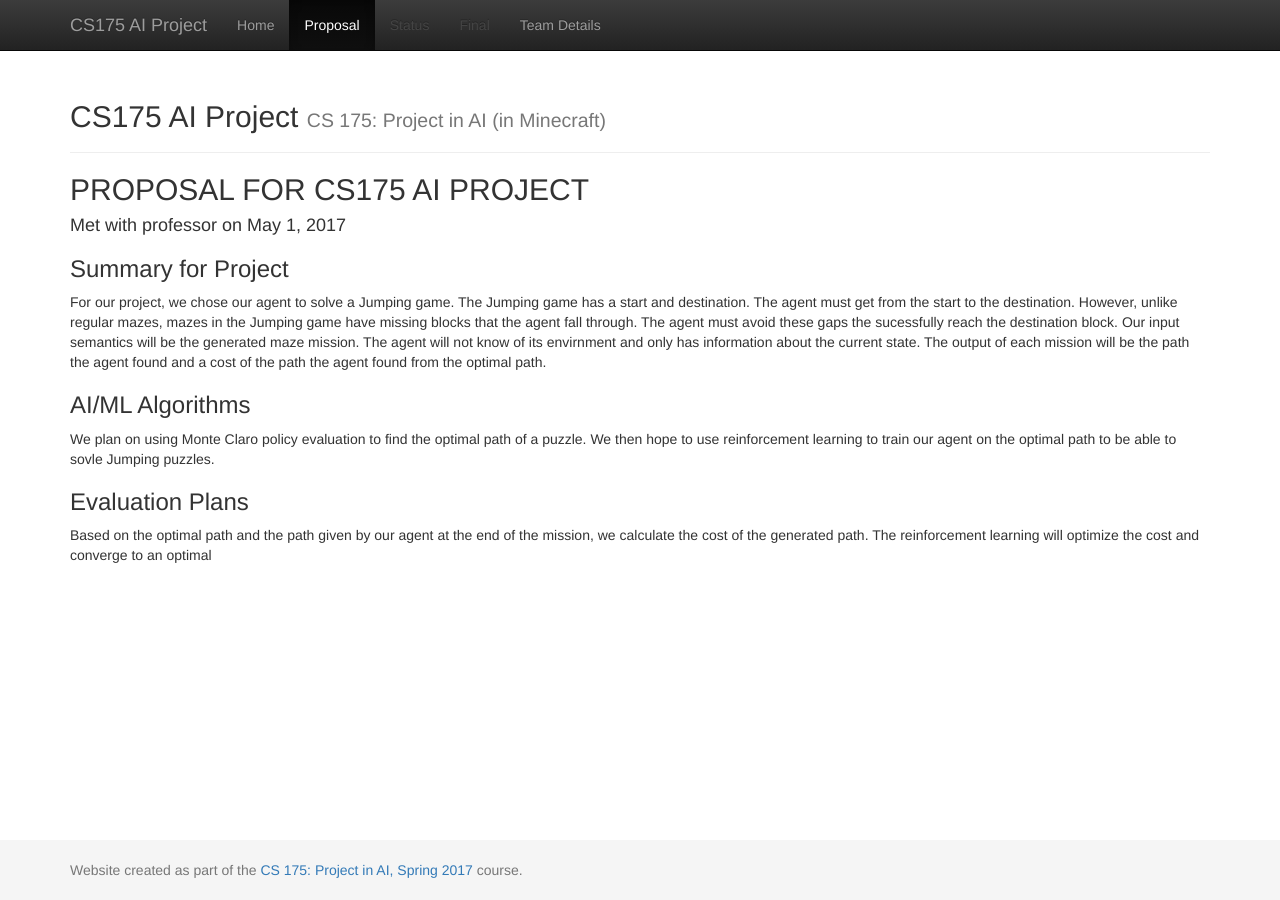
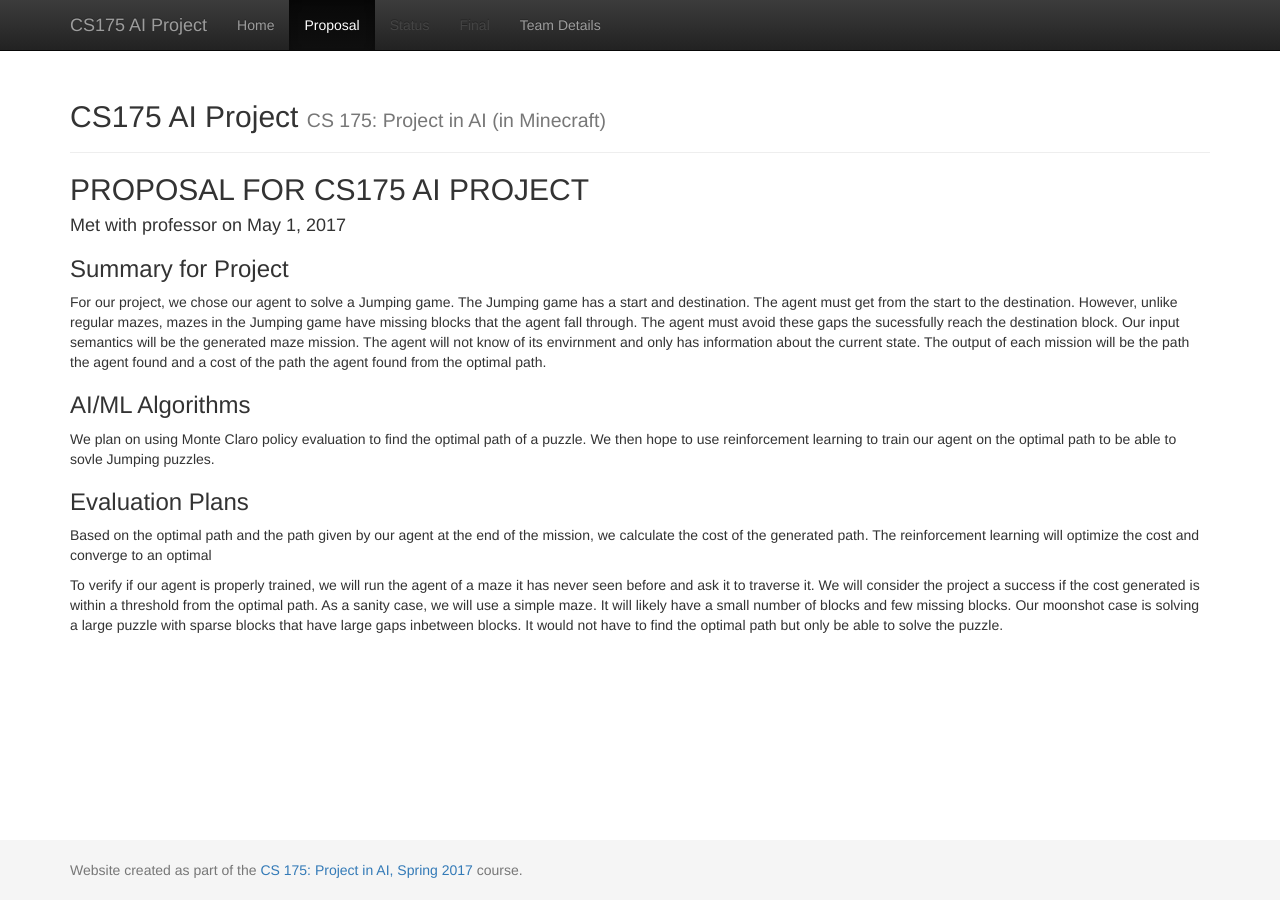
Before and after one commit to minhdna/JPS, a Jekyll site: the page built from docs/proposal.md, in a window 1280 px wide. Built offline with Jekyll 4.4.1, drawn with Linux system fonts in a browser that asks for light colours.

Commit message:
Update proposal.md

```diff
--- a/docs/proposal.md
+++ b/docs/proposal.md
@@ -18,3 +18,5 @@
 ### Evaluation Plans
 
 Based on the optimal path and the path given by our agent at the end of the mission, we calculate the cost of the generated path. The reinforcement learning will optimize the cost and converge to an optimal
+
+To verify if our agent is properly trained, we will run the agent of a maze it has never seen before and ask it to traverse it. We will consider the project a success if the cost generated is within a threshold from the optimal path. As a sanity case, we will use a simple maze. It will likely have a small number of blocks and few missing blocks. Our moonshot case is solving a large puzzle with sparse blocks that have large gaps inbetween blocks. It would not have to find the optimal path but only be able to solve the puzzle.
```
